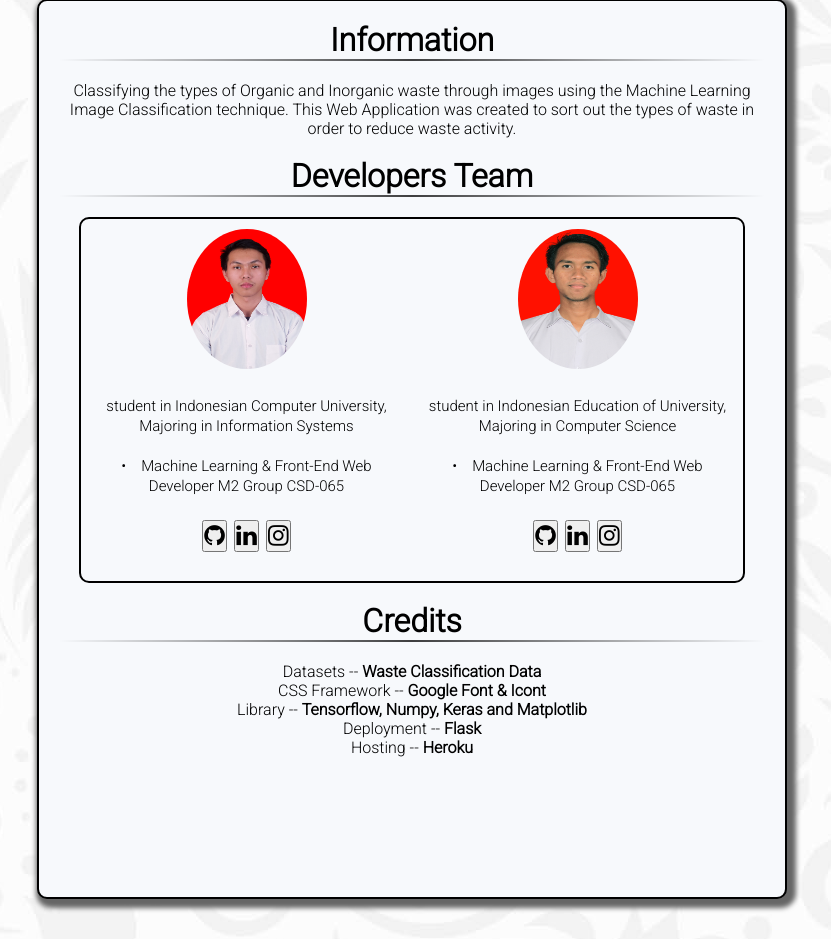
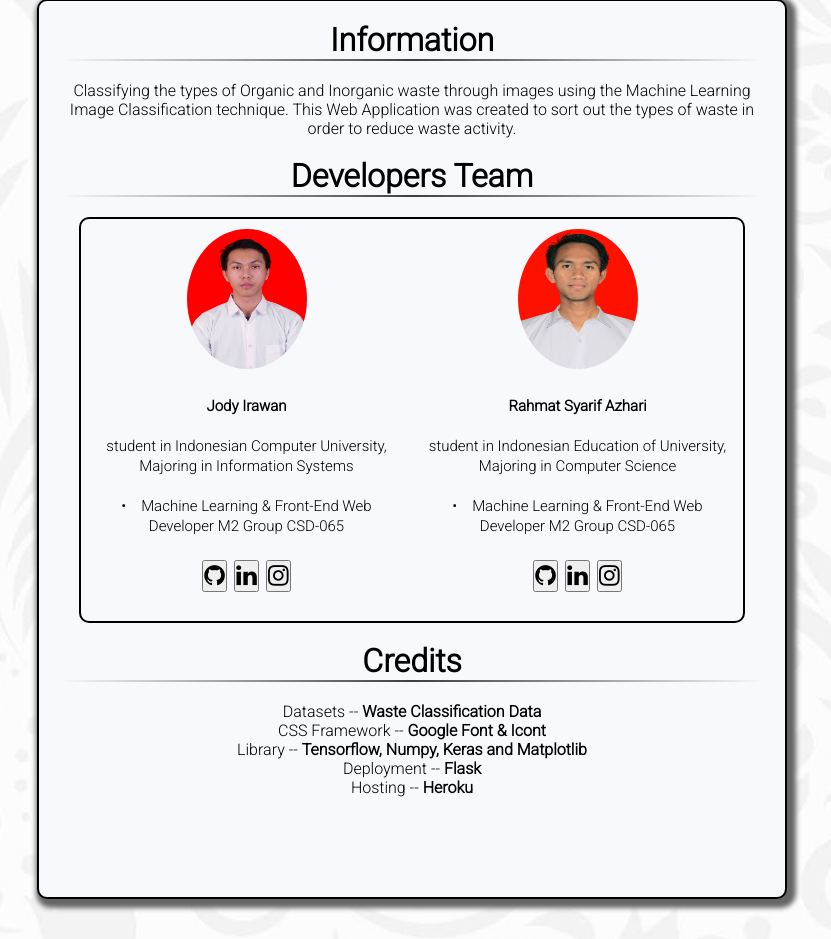
Before and after one commit to jodyirawan/Capstone-CSD-065, a Flask app: page / in a window 1280 px wide. Shown: the part 982-1921 px from the top of the page, without its empty margins (228-1059 px from the left). Run offline with Flask 2, Linux system fonts and the light colour scheme; some libraries are stand-ins or nearby versions.

Commit message:
Update index.html

```diff
--- a/templates/index.html
+++ b/templates/index.html
@@ -67,6 +67,8 @@
                             <figure>
                                 <img src="static/image/jody.png">
                             </figure>
+                            <p><a class="nama-profile"><b>Jody Irawan</b></a</p>
+                            <p>&ensp;</p>
                             <p>student in Indonesian Computer University, Majoring in Information Systems</p>
                             <p>&ensp;</p>
                             <p>&bull; &ensp; Machine Learning & Front-End Web Developer M2 Group CSD-065</p>
@@ -78,6 +80,8 @@
                             <figure>
                                 <img src="static/image/rahmat.png">
                             </figure>
+                            <p><a class="nama-profile"><b>Rahmat Syarif Azhari</b></a></p>
+                            <p>&ensp;</p>
                             <p>student in Indonesian Education of University, Majoring in Computer Science</p>
                             <p>&ensp;</p>
                             <p>&bull; &ensp; Machine Learning & Front-End Web Developer M2 Group CSD-065</p>
```
